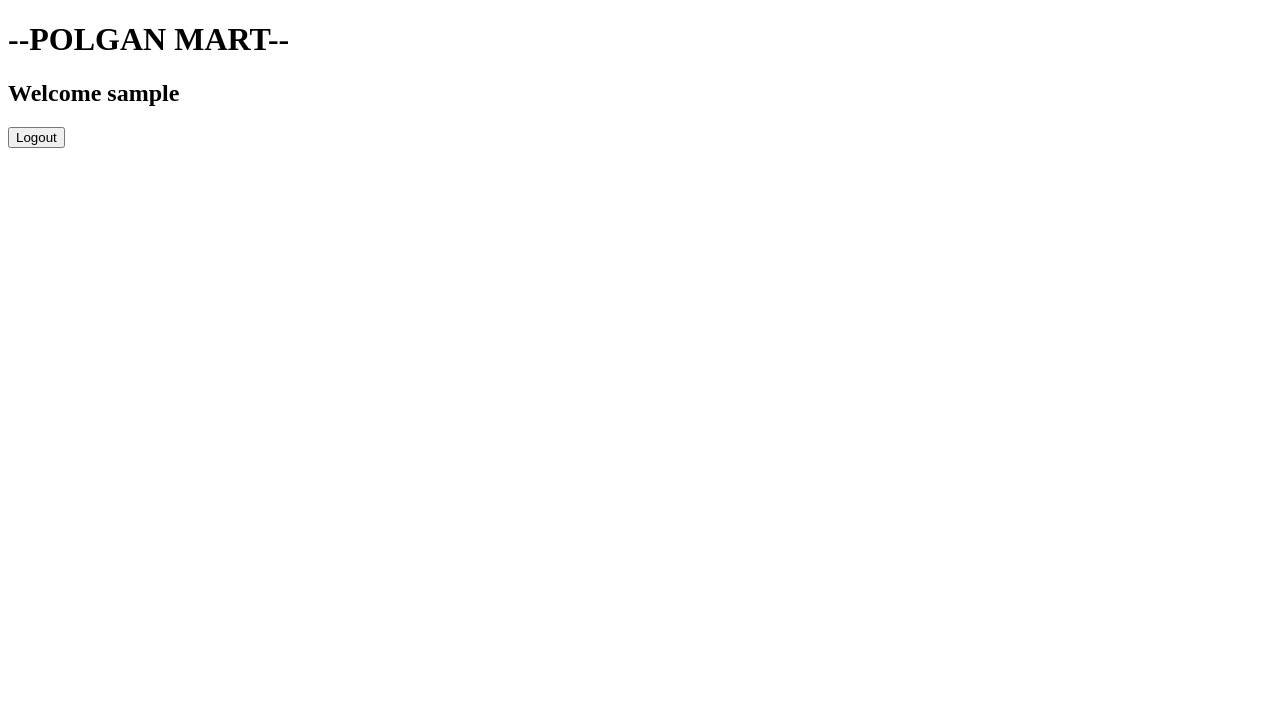
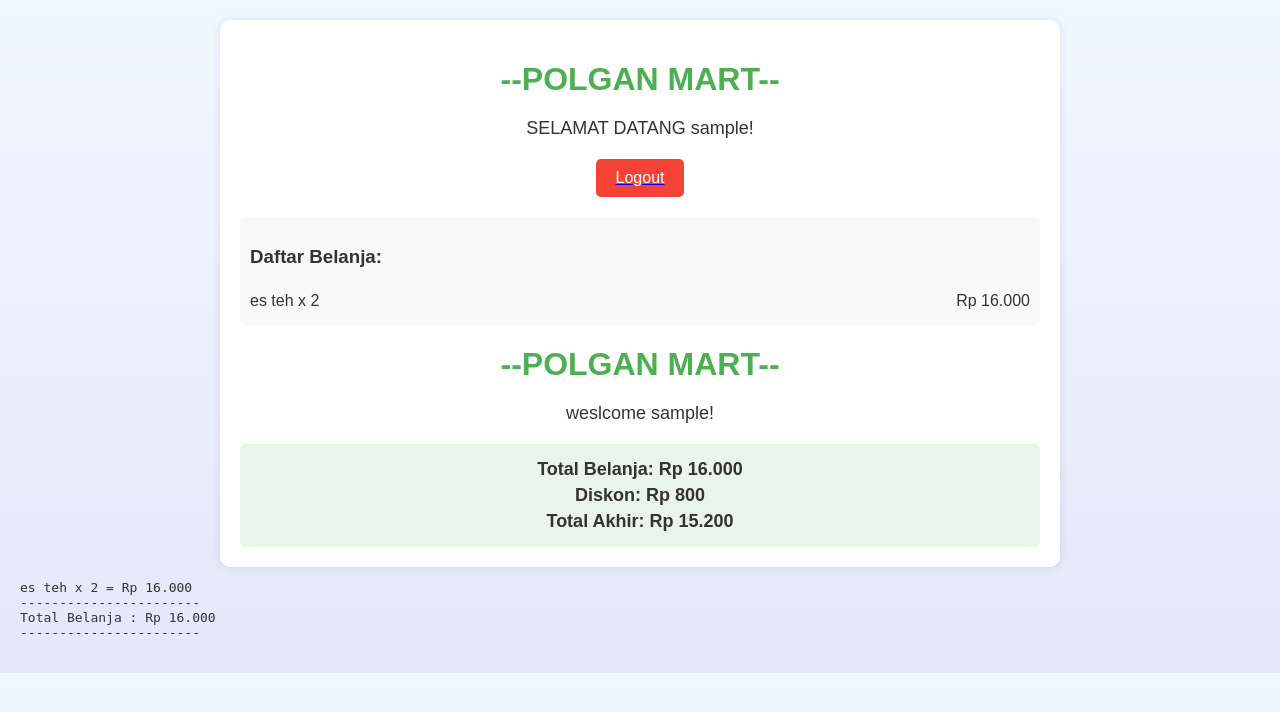
Before and after one commit to tamaraputri8060/utsweb1tamara, a PHP site: page /dashboard.php in a window 1280 px wide. Shown: the top 712 px of the page. Run offline with PHP 8.4, Linux system fonts and the light colour scheme; the visitor is signed in with stand-in values (Sample User, id 1); data that the repository does not hold is empty.

Commit message:
diskon dan bagian akhir desain

```diff
--- a/dashboard.php
+++ b/dashboard.php
@@ -1,11 +1,13 @@
 <?php
 session_start();
+
 if (!isset($_SESSION['username'])) {
     header("Location: index.php");
     exit();
 }
+
 $kode_barang = ["001", "002", "003", "004", "005"];
-$nama_barang = ["Bakso urat", "Mie sop", "Bakso Dengan Mie ayam komplit", "es sirup", "Jus buah"];
+$nama_barang = ["Ayam penyet", "Mie Ayam", "Mie bagladesh", "jus", "es teh"];
 $harga_barang = [15000, 12000, 20000, 5000, 8000];
 
 $beli = [];
@@ -13,25 +15,136 @@ $jumlah = [];
 $total = [];
 $grandtotal = 0;
 
+
 $jumlah_item = rand(1, 5);
-for ($i = 0; $i < $jumlah_item; $i++)
+for ($i = 0; $i < $jumlah_item; $i++) {
     $index = rand(0, 5);
     $beli[] = $nama_barang[$index];
     $jumlah[] = rand(1, 5);
+    $total[] = $harga_barang[$index] * $jumlah[$i];
+    $grandtotal += $total[$i];
+}
 
-       $total[] = $harga_barang[$index] * $jumlah[$i];
-    $grandtotal += $total[$i];
+$diskon = 0;
+if ($grandtotal < 50000) {
+    $diskon = 0.05 * $grandtotal;
+} elseif ($grandtotal <= 100000) {
+    $diskon = 0.10 * $grandtotal;
+} else {
+    $diskon = 0.15 * $grandtotal;
+}
+$total_akhir = $grandtotal - $diskon;
 ?>
+
 <!DOCTYPE html>
 <html lang="en">
 <head>
     <meta charset="UTF-8">
     <meta name="viewport" content="width=device-width, initial-scale=1.0">
     <title>Halaman Dashboard</title>
+    <style>
+        body {
+            font-family: Arial, sans-serif;
+            background: linear-gradient(to bottom, #f0f8ff, #e6e6fa);
+            margin: 0;
+            padding: 20px;
+            color: #333;
+        }
+        .container {
+            max-width: 800px;
+            margin: 0 auto;
+            background: white;
+            padding: 20px;
+            border-radius: 10px;
+            box-shadow: 0 0 10px rgba(0,0,0,0.1);
+        }
+        h1 {
+            text-align: center;
+            color: #4CAF50;
+            margin-bottom: 20px;
+        }
+        p {
+            text-align: center;
+            font-size: 18px;
+            margin-bottom: 20px;
+        }
+        .logout-btn {
+            display: block;
+            margin: 0 auto 20px;
+            padding: 10px 20px;
+            background-color: #f44336;
+            color: white;
+            border: none;
+            border-radius: 5px;
+            cursor: pointer;
+            font-size: 16px;
+        }
+        .logout-btn:hover {
+            background-color: #d32f2f;
+        }
+        .shopping-list {
+            margin: 20px 0;
+            padding: 10px;
+            background: #f9f9f9;
+            border-radius: 5px;
+        }
+        .item {
+            display: flex;
+            justify-content: space-between;
+            padding: 5px 0;
+            border-bottom: 1px solid #ddd;
+        }
+        .item:last-child {
+            border-bottom: none;
+        }
+        .summary {
+            margin-top: 20px;
+            padding: 10px;
+            background: #e8f5e8;
+            border-radius: 5px;
+            text-align: center;
+        }
+        .summary p {
+            margin: 5px 0;
+            font-weight: bold;
+        }
+    </style>
 </head>
 <body>
+    <div class="container">
+        <h1>--POLGAN MART--</h1>
+        <p>SELAMAT DATANG <?php echo htmlspecialchars($_SESSION['username']); ?>!</p>
+        <a href="logout.php"><button class="logout-btn">Logout</button></a>
+
+        <div class="shopping-list">
+            <h3>Daftar Belanja:</h3>
+            <?php foreach ($beli as $key => $barang): ?>
+                <div class="item">
+                    <span><?php echo htmlspecialchars($barang); ?> x <?php echo $jumlah[$key]; ?></span>
+                    <span>Rp <?php echo number_format($total[$key], 0, ',', '.'); ?></span>
+                </div>
+            <?php endforeach; ?>
+        </div>
+
     <h1>--POLGAN MART--</h1>
-    <h2>Welcome <?= $_SESSION['username'];?></h2>
-    <a href="logout.php"><button>Logout</button></a>
+    <p>weslcome <?php echo $_SESSION['username']; ?>!</p>
+        <div class="summary">
+            <p>Total Belanja: Rp <?php echo number_format($grandtotal, 0, ',', '.'); ?></p>
+            <p>Diskon: Rp <?php echo number_format($diskon, 0, ',', '.'); ?></p>
+            <p>Total Akhir: Rp <?php echo number_format($total_akhir, 0, ',', '.'); ?></p>
+        </div>
+    </div>
 </body>
 </html>
+
+<?php
+echo "<pre>";
+foreach ($beli as $key => $barang) {
+    echo $barang . " x " . $jumlah[$key] . " = Rp " . number_format($total[$key], 0, ',', '.') . "\n";
+
+}
+echo "-----------------------\n";
+echo "Total Belanja : Rp " . number_format($grandtotal, 0, ',', '.') . "\n";
+echo "-----------------------\n";
+echo "</pre>";
+?>
```
Also changed, not shown: akhir/Screenshot 2025-11-13 141749.png (added), akhir/Screenshot 2025-11-13 141815.png (added), akhir/Screenshot 2025-11-13 141837.png (added), akhir/Screenshot 2025-11-13 141904.png (added), akhir/Screenshot 2025-11-13 142011.png (added).
